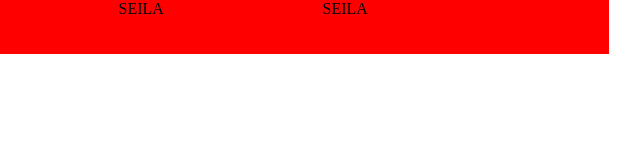
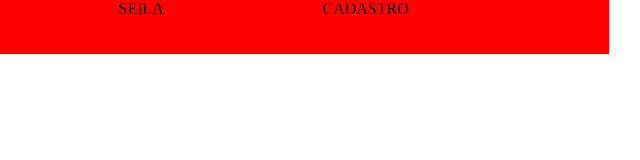
Before and after one commit to melhoridade2017/site2, a plain HTML site: page index.html in a window 1280 px wide. Shown: the full height of the page, 543-1183 px from the left. Drawn offline with Linux system fonts and the light colour scheme.

Commit message:
Update index.html
Ajuste

```diff
--- a/index.html
+++ b/index.html
@@ -41,7 +41,7 @@
                     <li>HOME</li>
                     <li>CONTATO</li>
                     <li>SEILA</li>
-                    <li>SEILA</li>
+                    <li>CADASTRO</li>
                 </ul>
             </div>
         </div>
```
